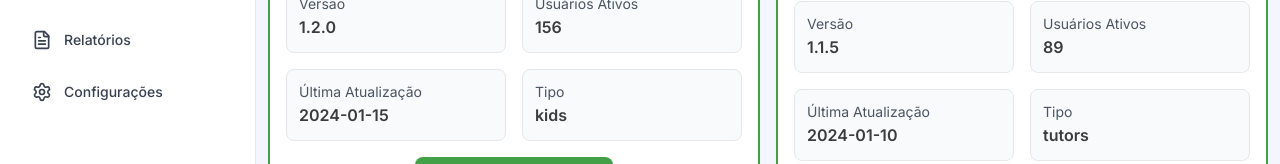
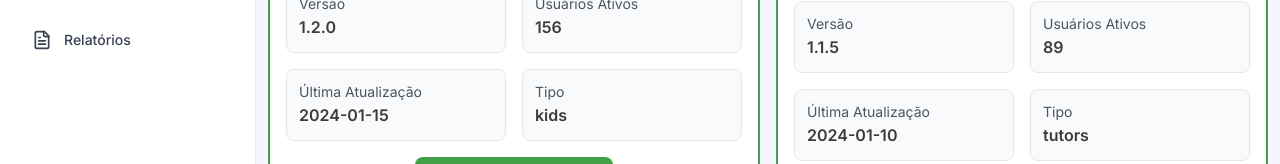
Before and after one commit to PedroReoli/FalaAtipica-Triade, a React (Vite) app in the folder Pro/: page /apps in a window 1280 px wide. Shown: the part 227-391 px from the top of the page. Built offline with nearby package versions, Linux system fonts and the light colour scheme; no server answers.

Commit message:
Update DesktopSidebar.tsx

```diff
--- a/Pro/src/components/DesktopSidebar.tsx
+++ b/Pro/src/components/DesktopSidebar.tsx
@@ -7,9 +7,9 @@ import {
   Home,
   Smartphone,
   Users,
-  Calendar,
+  // Calendar,
   FileText,
-  Settings,
+  //  Settings,
   LogOut
 } from 'lucide-react';
 
@@ -50,12 +50,13 @@ export const DesktopSidebar: React.FC = () => {
       path: '/reports',
       label: 'Relatórios',
       icon: FileText
-    },
-    {
-      path: '/settings',
-      label: 'Configurações',
-      icon: Settings
     }
+    // DESABILITADO - Configurações
+    // {
+    //   path: '/settings',
+    //   label: 'Configurações',
+    //   icon: Settings
+    // }
   ];
 
   const isActive = (path: string) => {
```
